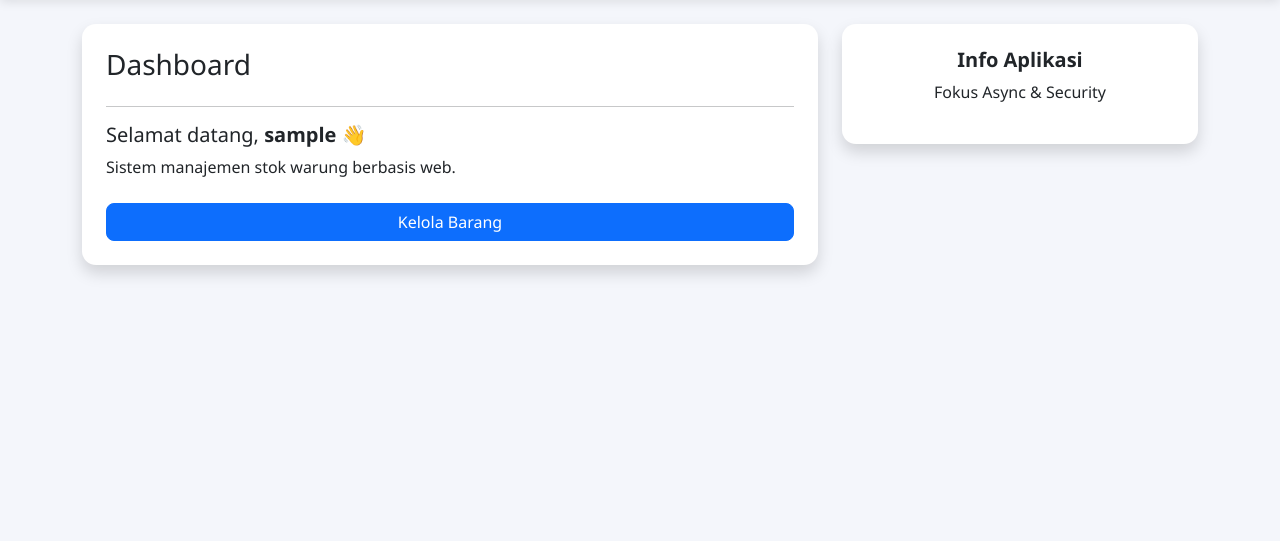
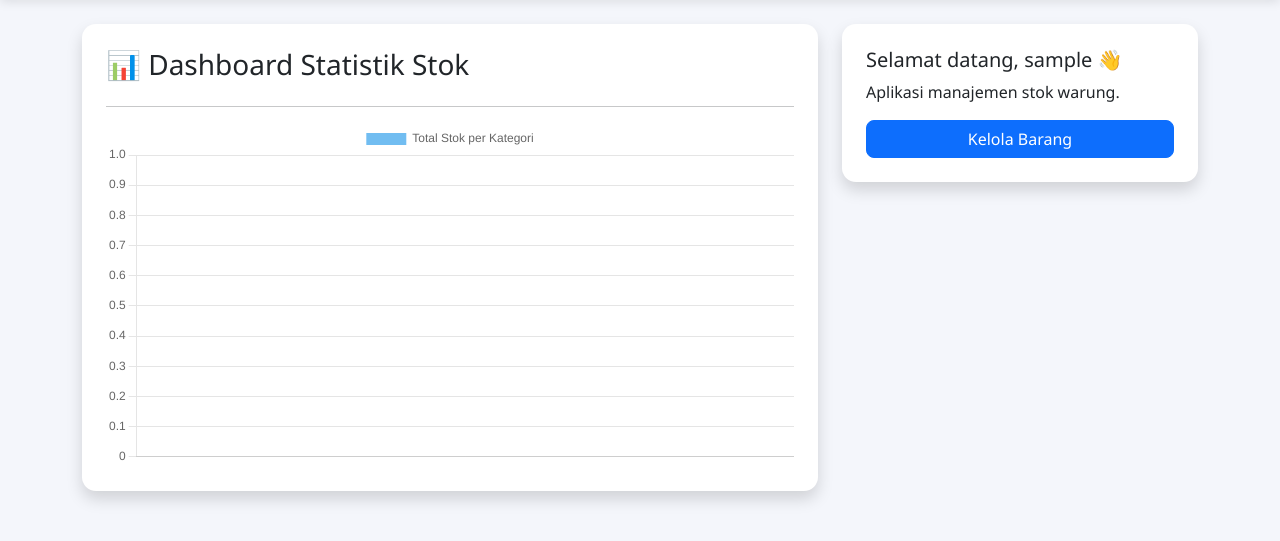
Before and after one commit to IET-Polinela/project-2026-Joyskid0, a Django app: page / in a window 1280 px wide. Shown: the part 56-597 px from the top of the page. Run offline with Django 5.2, Linux system fonts and the light colour scheme; the visitor is signed in with stand-in values (Sample User, id 1); data that the repository does not hold is empty.

Commit message:
CHECKPOINT 6: Dashboard Statistik + ChartJS (Final UTS)

```diff
--- a/warung_project/barang/urls.py
+++ b/warung_project/barang/urls.py
@@ -7,4 +7,5 @@ urlpatterns = [
     path('barang/<int:pk>/edit/', BarangUpdateView.as_view(), name='barang_update'),
     path('barang/<int:pk>/hapus/', BarangDeleteView.as_view(), name='barang_delete'),
     path('search/', search_barang, name='search_barang'),
+    path('chart-data/', chart_data, name='chart_data'),
 ]
--- a/warung_project/barang/views.py
+++ b/warung_project/barang/views.py
@@ -7,6 +7,7 @@
 from .models import Barang
 from django.contrib.auth.mixins import LoginRequiredMixin
 from django.http import JsonResponse
+from django.db.models import Sum
 # Create your views here.
 
 class OwnerRequiredMixin(UserPassesTestMixin):
@@ -61,3 +62,22 @@
         })
 
     return JsonResponse({'barang': data})
+
+def chart_data(request):
+    data = (
+        Barang.objects
+        .values('kategori')
+        .annotate(total_stok=Sum('stok'))
+    )
+
+    labels = []
+    totals = []
+
+    for item in data:
+        labels.append(item['kategori'])
+        totals.append(item['total_stok'])
+
+    return JsonResponse({
+        'labels': labels,
+        'totals': totals
+    })
--- a/warung_project/templates/base.html
+++ b/warung_project/templates/base.html
@@ -37,6 +37,8 @@
     </style>
 </head>
 
+<script src="https://cdn.jsdelivr.net/npm/chart.js"></script>
+
 <body>
 
 <nav class="navbar navbar-expand-lg navbar-dark bg-primary">
--- a/warung_project/templates/home.html
+++ b/warung_project/templates/home.html
@@ -5,21 +5,46 @@
 
 <div class="col-md-8">
 <div class="card shadow p-4">
-<h3>Dashboard</h3>
+<h3>📊 Dashboard Statistik Stok</h3>
 <hr>
-<h5>Selamat datang, <b>{{ user.username }}</b> 👋</h5>
-<p>Sistem manajemen stok warung berbasis web.</p>
-<a href="/barang/" class="btn btn-primary mt-2">Kelola Barang</a>
+<canvas id="myChart"></canvas>
 </div>
 </div>
 
 <div class="col-md-4">
-<div class="card shadow p-4 text-center">
-<h5 class="card-title">Info Aplikasi</h5>
-<p>Fokus Async & Security</p>
+<div class="card shadow p-4">
+<h5>Selamat datang, {{ user.username }} 👋</h5>
+<p>Aplikasi manajemen stok warung.</p>
+<a href="/barang/" class="btn btn-primary">Kelola Barang</a>
 </div>
 </div>
 
 </div>
 
+<script>
+// FETCH DATA DARI DJANGO
+fetch('/chart-data/')
+.then(res => res.json())
+.then(data => {
+
+    const ctx = document.getElementById('myChart');
+
+    new Chart(ctx, {
+        type: 'bar',
+        data: {
+            labels: data.labels,
+            datasets: [{
+                label: 'Total Stok per Kategori',
+                data: data.totals,
+                backgroundColor: 'rgba(54, 162, 235, 0.7)'
+            }]
+        },
+        options: {
+            responsive: true
+        }
+    });
+
+});
+</script>
+
 {% endblock %}
```
